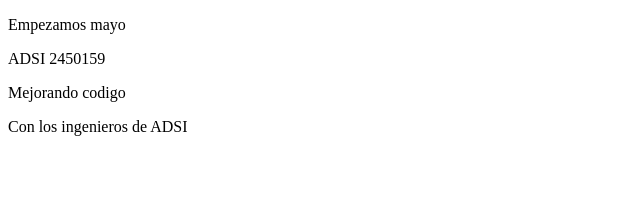
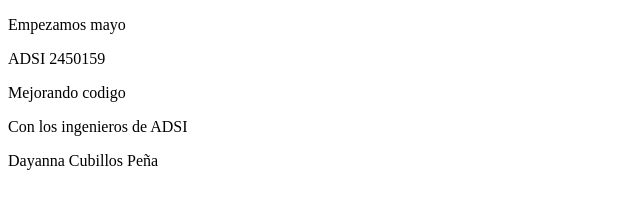
Before and after one commit to dayannacubillos/almacenADSI, a plain HTML site: page index.html in a window 1280 px wide. Shown: the whole page, without its empty margins (0-640 px from the left). Drawn offline with Linux system fonts and the light colour scheme.

Commit message:
Update index.html
Actualizando Código

```diff
--- a/index.html
+++ b/index.html
@@ -11,5 +11,6 @@
     <p>ADSI 2450159</p>
     <p>Mejorando codigo</p>
     <p>Con los ingenieros de ADSI</p>
+    <p>Dayanna Cubillos Peña</p>
 </body>
 </html>
```
